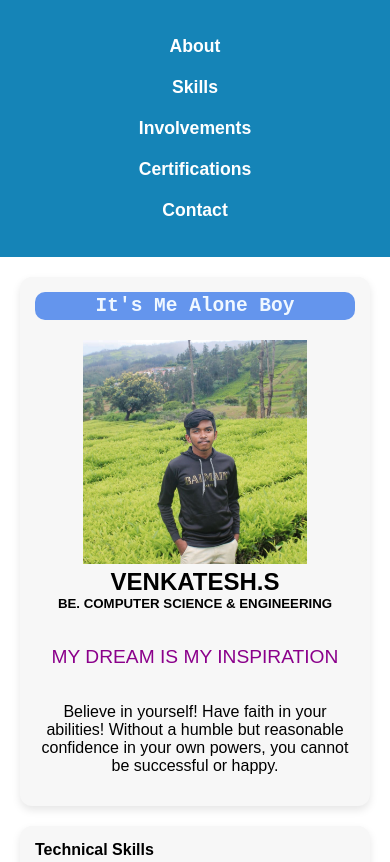
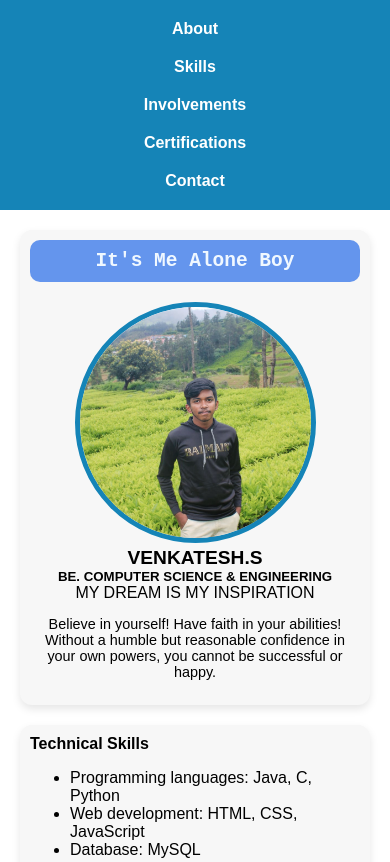
Before and after one commit to venkat200477/portfolio, a plain HTML site: page index.html in a window 390 px wide. Shown: the top 862 px of the page. Drawn offline with Linux system fonts and the light colour scheme.

Commit message:
Update venkat.css

```diff
--- a/venkat.css
+++ b/venkat.css
@@ -34,6 +34,7 @@ header {
     justify-content: center;
     list-style-type: none;
     padding: 0;
+    margin: 0;
 }
 
 .navbar li {
@@ -61,17 +62,16 @@ section {
     box-shadow: 0px 4px 8px rgba(0, 0, 0, 0.1);
 }
 
-.g {
-    color: darkmagenta;
-    text-align: center;
-    font-size: 1.2em;
-    padding: 15px;
-    margin: 20px 0;
+.b img {
+    width: 100%;
+    max-width: 300px;
+    border-radius: 50%;
+    border: 5px solid #1584b7;
 }
 
 .certifications img {
     width: 100%;
-    max-width: 200px;
+    max-width: 150px;
     margin: 10px;
     border-radius: 10px;
 }
@@ -113,4 +113,42 @@ section {
         margin: 10px auto;
         text-align: center;
     }
+
+    /* Reduce padding and margin for sections on smaller screens */
+    section {
+        padding: 10px;
+    }
+
+    .certifications img {
+        max-width: 100px;
+    }
 }
+
+@media (max-width: 480px) {
+    h1 {
+        font-size: 1.5em;
+        padding: 10px;
+    }
+
+    h2 {
+        font-size: 1.2em;
+    }
+
+    p {
+        font-size: 0.9em;
+    }
+
+    .navbar a {
+        font-size: 1em;
+    }
+
+    /* Resize the contact buttons */
+    .contact-buttons a {
+        font-size: 0.9em;
+    }
+
+    /* Make certification images smaller for narrow screens */
+    .certifications img {
+        max-width: 80px;
+    }
+}
```
